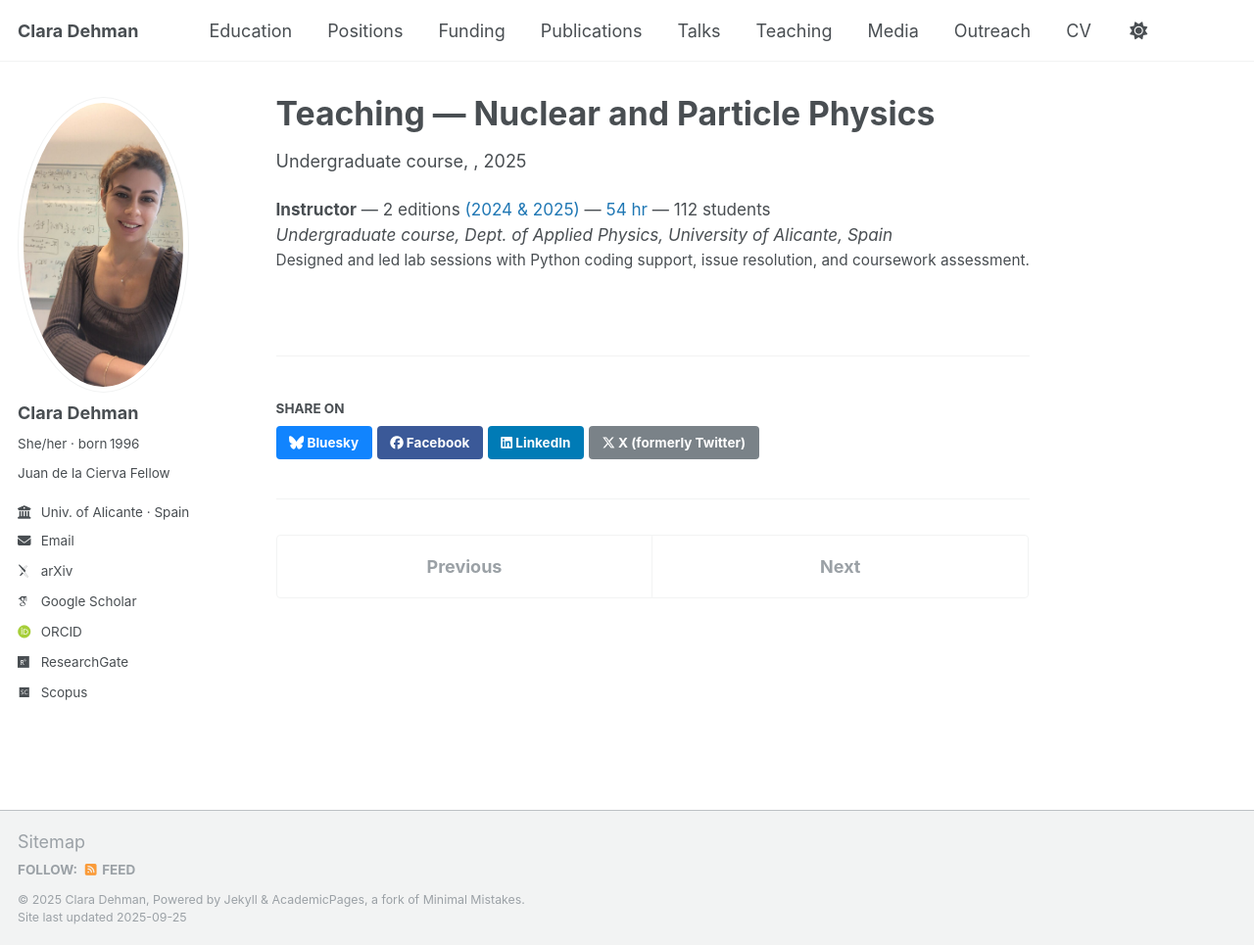
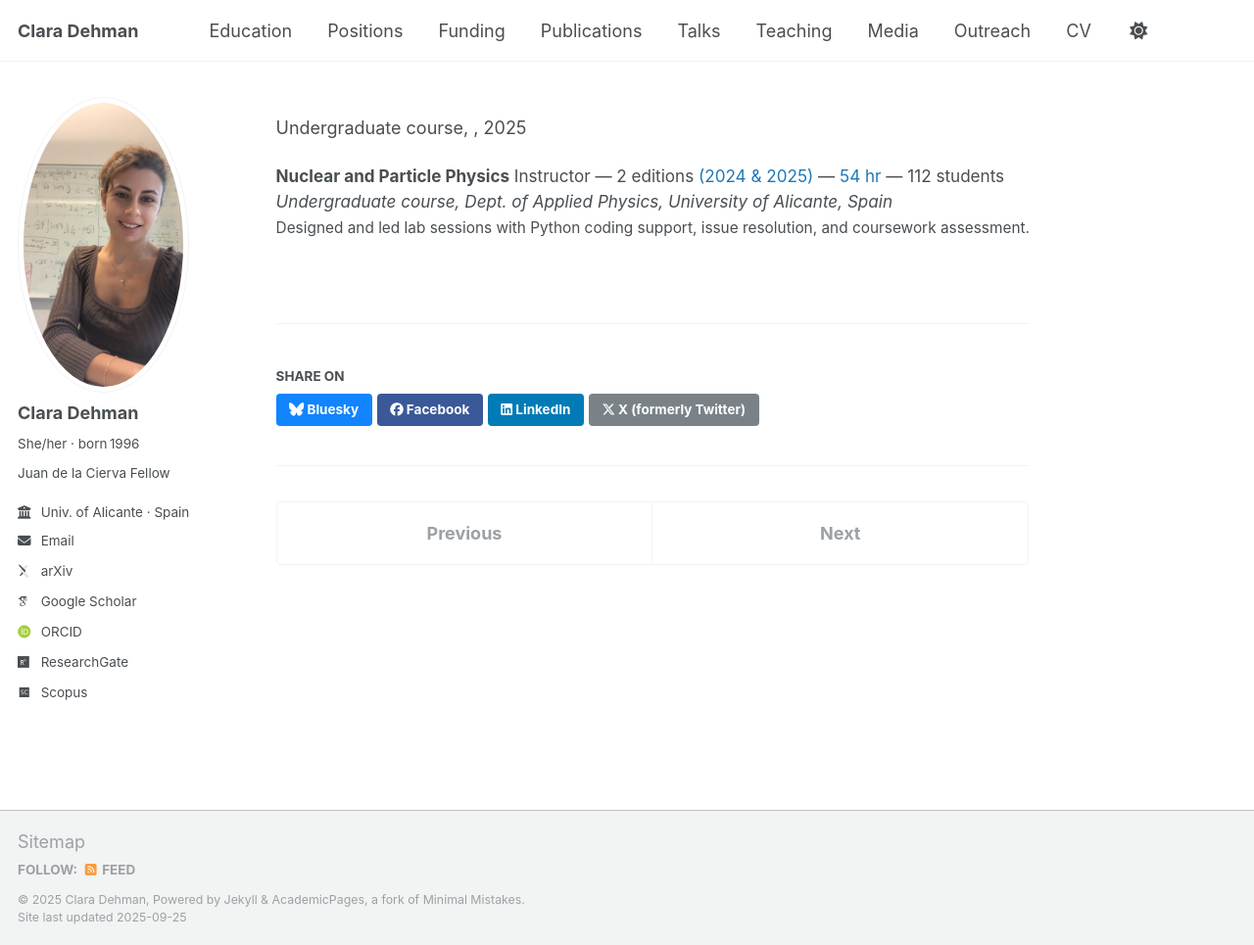
Before and after one commit to ClaraDehman/ClaraDehman.github.io, a Jekyll site: the page built from _teaching/nuclear_teaching.md, in a window 1280 px wide and 965 px high. Shown: the whole window at 98% size. Built offline with Jekyll 4.4.1, drawn with Linux system fonts in a browser that asks for light colours; some web fonts are replaced; some of the changed lines change nothing that is shown.

Commit message:
Update nuclear_teaching.md

```diff
--- a/_teaching/nuclear_teaching.md
+++ b/_teaching/nuclear_teaching.md
@@ -1,5 +1,5 @@
 ---
-title: "<span style='font-size:1.20em;'>Teaching — Nuclear and Particle Physics</span>"
+title: "<span style='font-size:1.20em;'></span>"
 collection: teaching
 type: "Undergraduate course"
 permalink: /teaching/2024-nuclear-particle
@@ -8,7 +8,7 @@ location: "Alicante, Spain"
 
 <div class="archive__item">
   <p class="archive__item-excerpt" style="font-size: 0.95em; margin-top: 0;">
-    <strong>Instructor</strong> — 2 editions <span style="color:#1f77b4;">(2024 & 2025)</span> — <span style="color:#1f77b4;">54 hr</span> — 112 students<br>
+    <strong>Nuclear and Particle Physics</strong> Instructor — 2 editions <span style="color:#1f77b4;">(2024 & 2025)</span> — <span style="color:#1f77b4;">54 hr</span> — 112 students<br>
     <em>Undergraduate course, Dept. of Applied Physics, University of Alicante, Spain</em><br>
     <span style="font-size: 0.9em;">Designed and led lab sessions with Python coding support, issue resolution, and coursework assessment.</span>
   </p>
```
